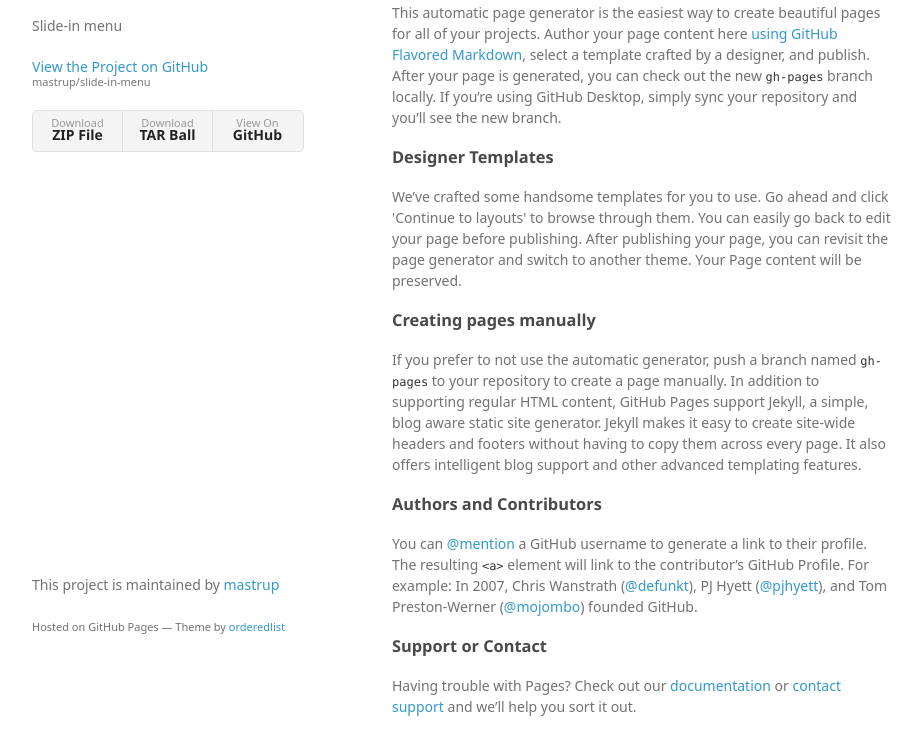
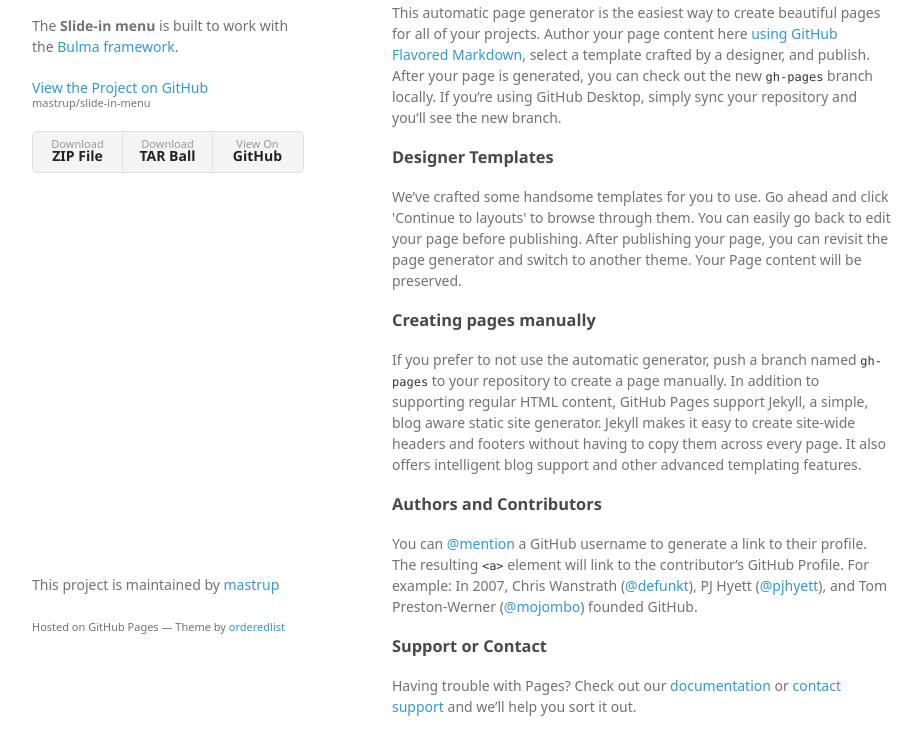
Before and after one commit to mastrup/slide-in-menu, a plain HTML site: page index.html in a window 1280 px wide. Shown: the part 94-848 px from the top of the page, without its empty margins (178-1100 px from the left). Drawn offline with Linux system fonts and the light colour scheme; a web font is replaced by a local one.

Commit message:
Edited template
Added information about the project.

```diff
--- a/index.html
+++ b/index.html
@@ -16,7 +16,7 @@
     <div class="wrapper">
       <header>
         <h1>Slide-in-menu</h1>
-        <p>Slide-in menu</p>
+        <p>The <b>Slide-in menu</b> is built to work with the <a href="http://bulma.io/" title="Bulma.io">Bulma framework</a>.</p>
 
         <p class="view"><a href="https://github.com/mastrup/slide-in-menu">View the Project on GitHub <small>mastrup/slide-in-menu</small></a></p>
 
```
